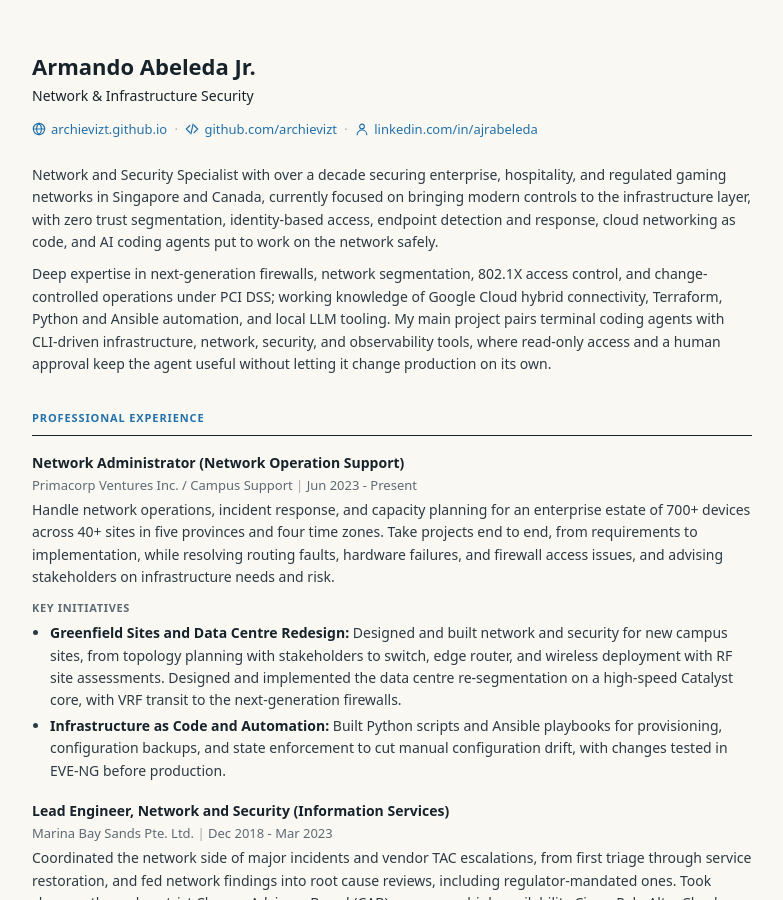
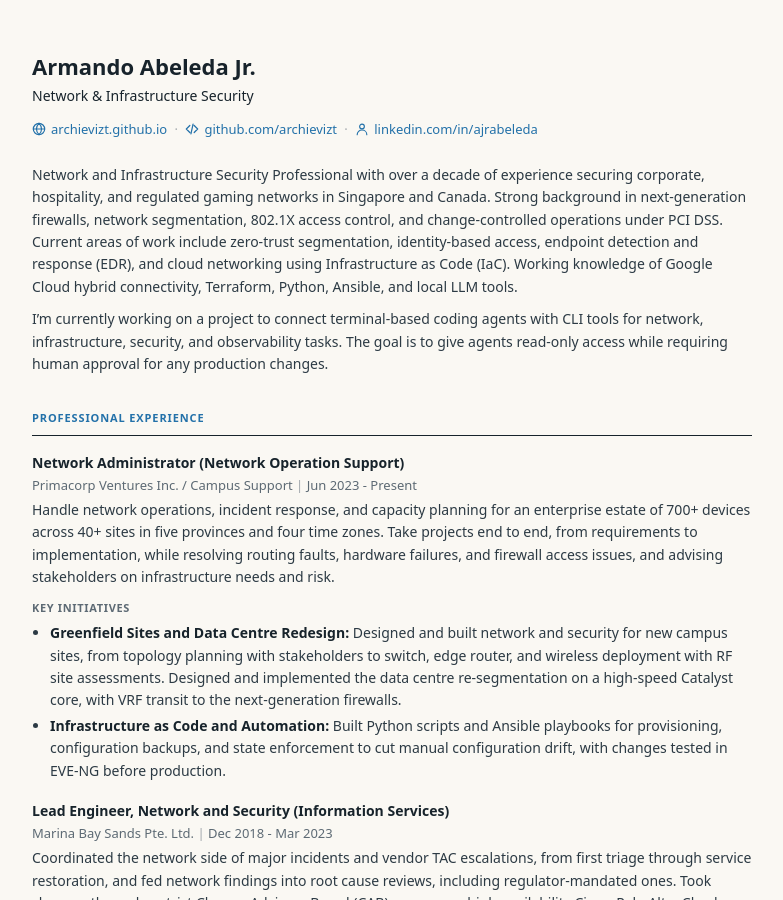
Before and after one commit to archievizt/archievizt.github.io, a Jekyll site: the page built from cv.html, in a window 1280 px wide and 900 px high. Shown: the whole window, without its empty margins (248-1031 px from the left). Built offline with Jekyll 4.4.1, drawn with Linux system fonts in a browser that asks for light colours; some web fonts are replaced.

Commit message:
Revise CV summary for clarity and conciseness
Updated summary section to improve clarity and conciseness of professional experience and current projects.

```diff
--- a/_data/cv.yml
+++ b/_data/cv.yml
@@ -29,8 +29,8 @@ links:
     icon: "person"
 
 summary:
-  - "Network and Security Specialist with over a decade securing enterprise, hospitality, and regulated gaming networks in Singapore and Canada, currently focused on bringing modern controls to the infrastructure layer, with zero trust segmentation, identity-based access, endpoint detection and response, cloud networking as code, and AI coding agents put to work on the network safely."
-  - "Deep expertise in next-generation firewalls, network segmentation, 802.1X access control, and change-controlled operations under PCI DSS; working knowledge of Google Cloud hybrid connectivity, Terraform, Python and Ansible automation, and local LLM tooling. My main project pairs terminal coding agents with CLI-driven infrastructure, network, security, and observability tools, where read-only access and a human approval keep the agent useful without letting it change production on its own."
+  - "Network and Infrastructure Security Professional with over a decade of experience securing corporate, hospitality, and regulated gaming networks in Singapore and Canada. Strong background in next-generation firewalls, network segmentation, 802.1X access control, and change-controlled operations under PCI DSS. Current areas of work include zero-trust segmentation, identity-based access, endpoint detection and response (EDR), and cloud networking using Infrastructure as Code (IaC). Working knowledge of Google Cloud hybrid connectivity, Terraform, Python, Ansible, and local LLM tools."
+  - "I'm currently working on a project to connect terminal-based coding agents with CLI tools for network, infrastructure, security, and observability tasks. The goal is to give agents read-only access while requiring human approval for any production changes."
 
 experience:
   - role: "Network Administrator (Network Operation Support)"
```
